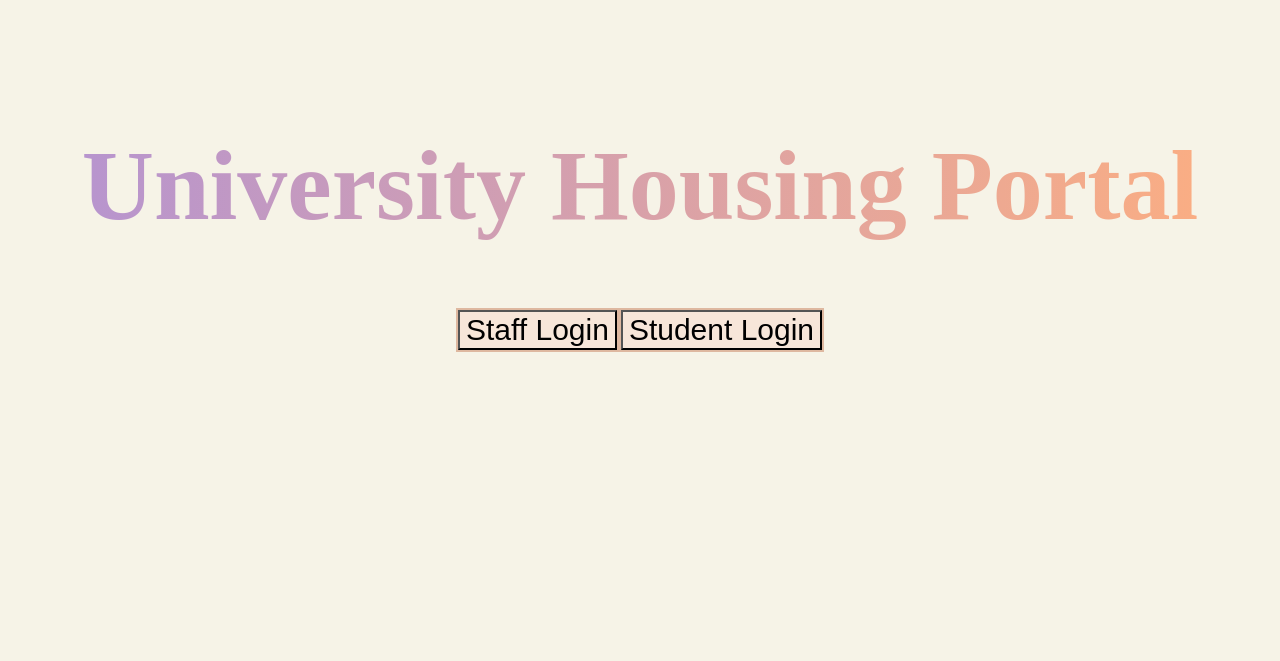
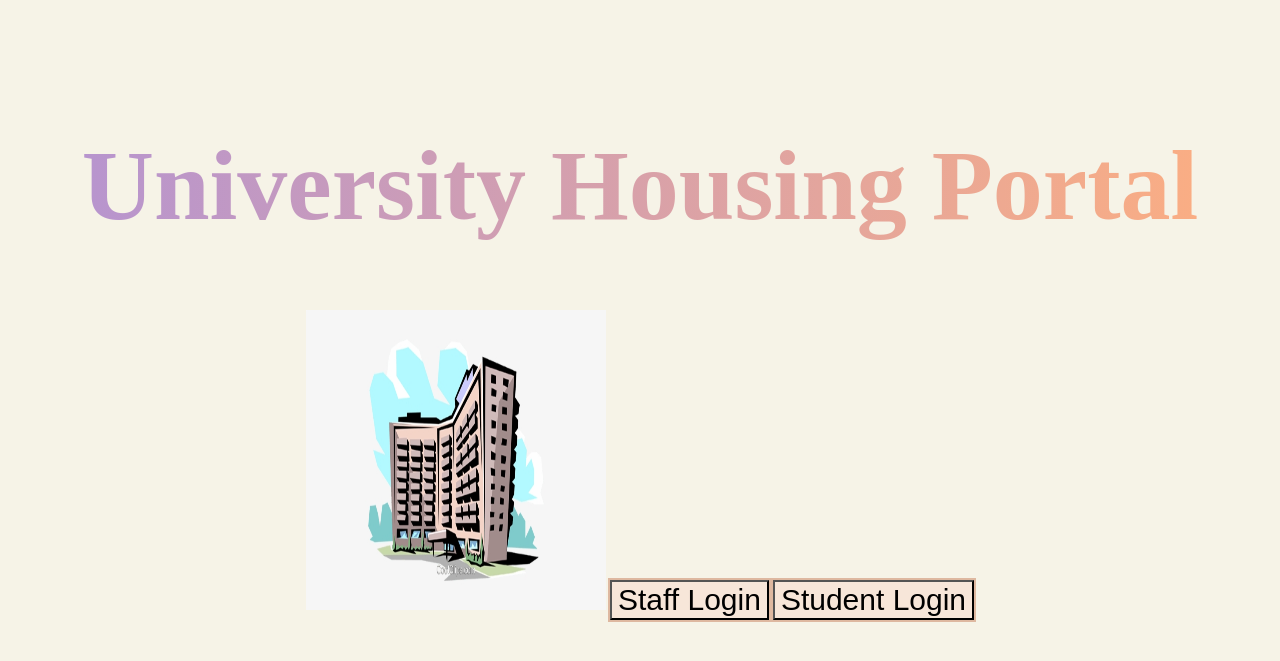
Before and after one commit to sainaghasemian/student-housing-management-system, a PHP site: page / in a window 1280 px wide. Shown: the top 661 px of the page. Run offline with PHP 8.4, Linux system fonts and the light colour scheme.

Commit message:
front pg

```diff
--- a/index.php
+++ b/index.php
@@ -19,6 +19,11 @@
 		font-weight: 90;
 		background-color: #f7e6d9;
     	box-shadow: 0 0 0 2px #DEB8A0;
+		transition: all .5s ease;
+		align: top;
+	}
+	img{
+		align: middle;
 	}
 </style>
 
@@ -26,7 +31,10 @@
 	<h1> University Housing Portal </h1>
 </header>
 
+
 <body>
+
+<img src="pic1.png.jpeg" height = "300" width = "300">
 <tr>
 		<th><a href="stafflogin.php"><button>Staff Login</button></a></th>
 		<th><a href="studentlogin.php"><button>Student Login</button></a></th>
```
Also changed, not shown: pic1.png.jpeg (added), 1 other file.
